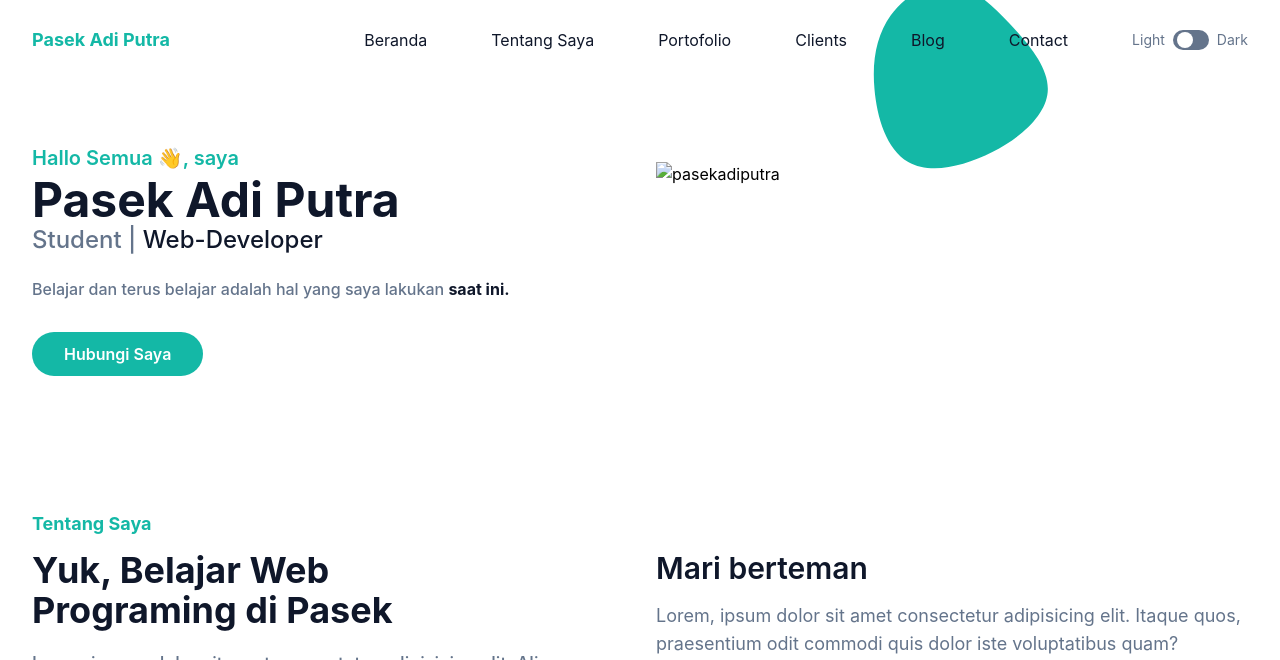
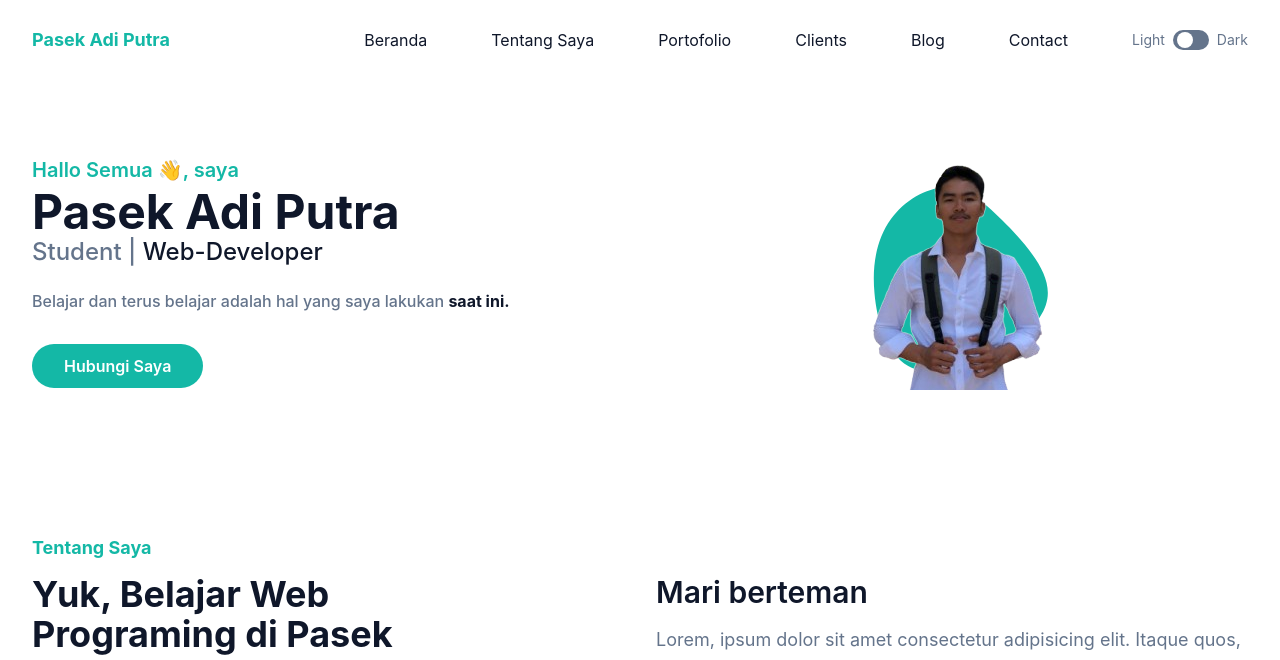
Before and after one commit to pasekputra/portofolio-pasek, a website: page index.html in a window 1280 px wide. Shown: the top 660 px of the page. Drawn offline with Linux system fonts and the light colour scheme; the site is published under a folder, as on GitHub Pages, so addresses that start at the root find nothing.

Commit message:
first commit

```diff
--- a/index.html
+++ b/index.html
@@ -172,7 +172,7 @@
           <div class="w-full self-end px-4 lg:w-1/2">
             <div class="relative mt-10 lg:mt-9 lg:right-0">
               <img
-                src="/src/pasek.png"
+                src="src/pasek.png"
                 alt="pasekadiputra"
                 class="relative z-10 max-w-full mx-auto -mt-60"
               />
```
Also changed, not shown: 1 other file.
